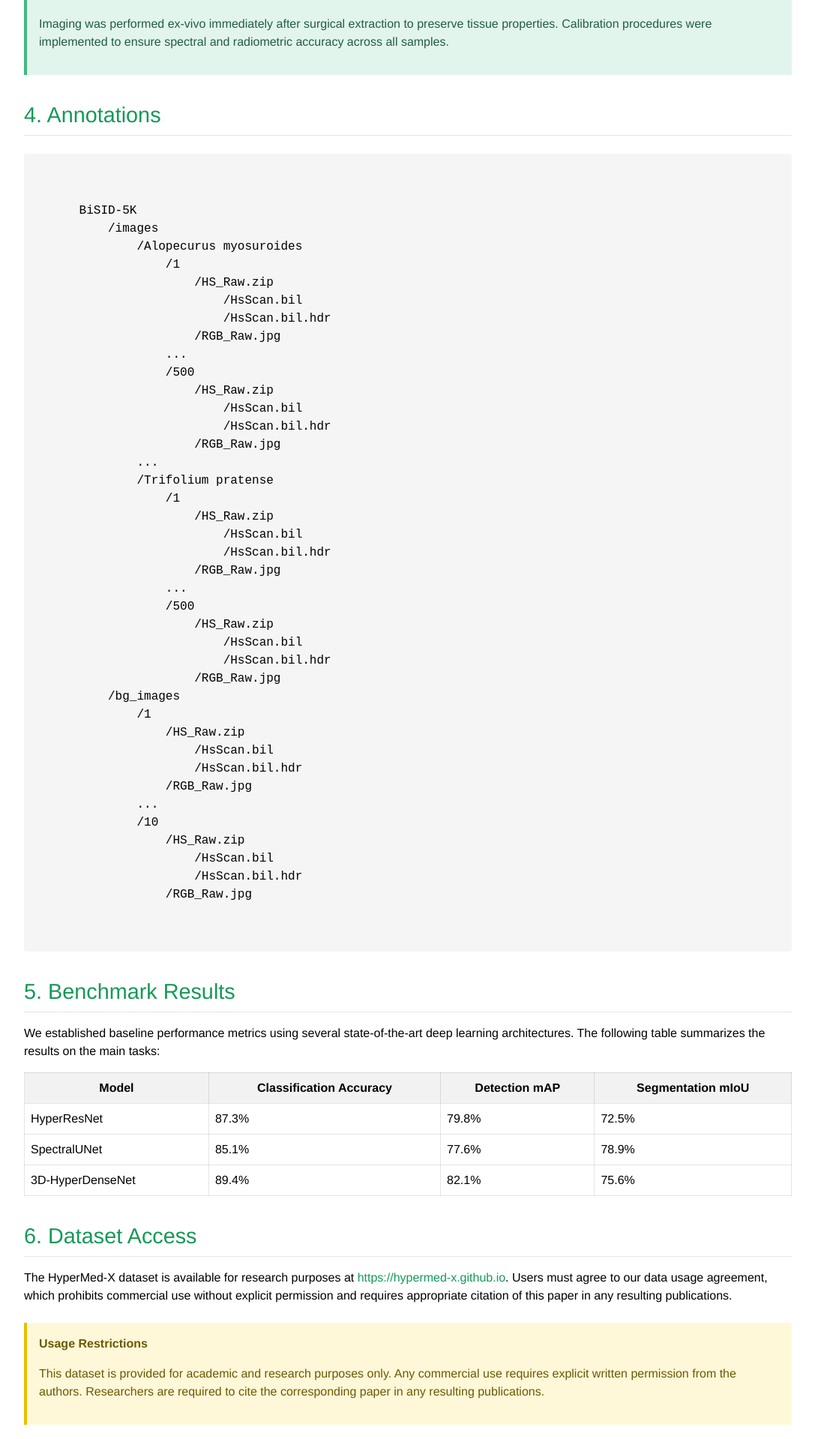
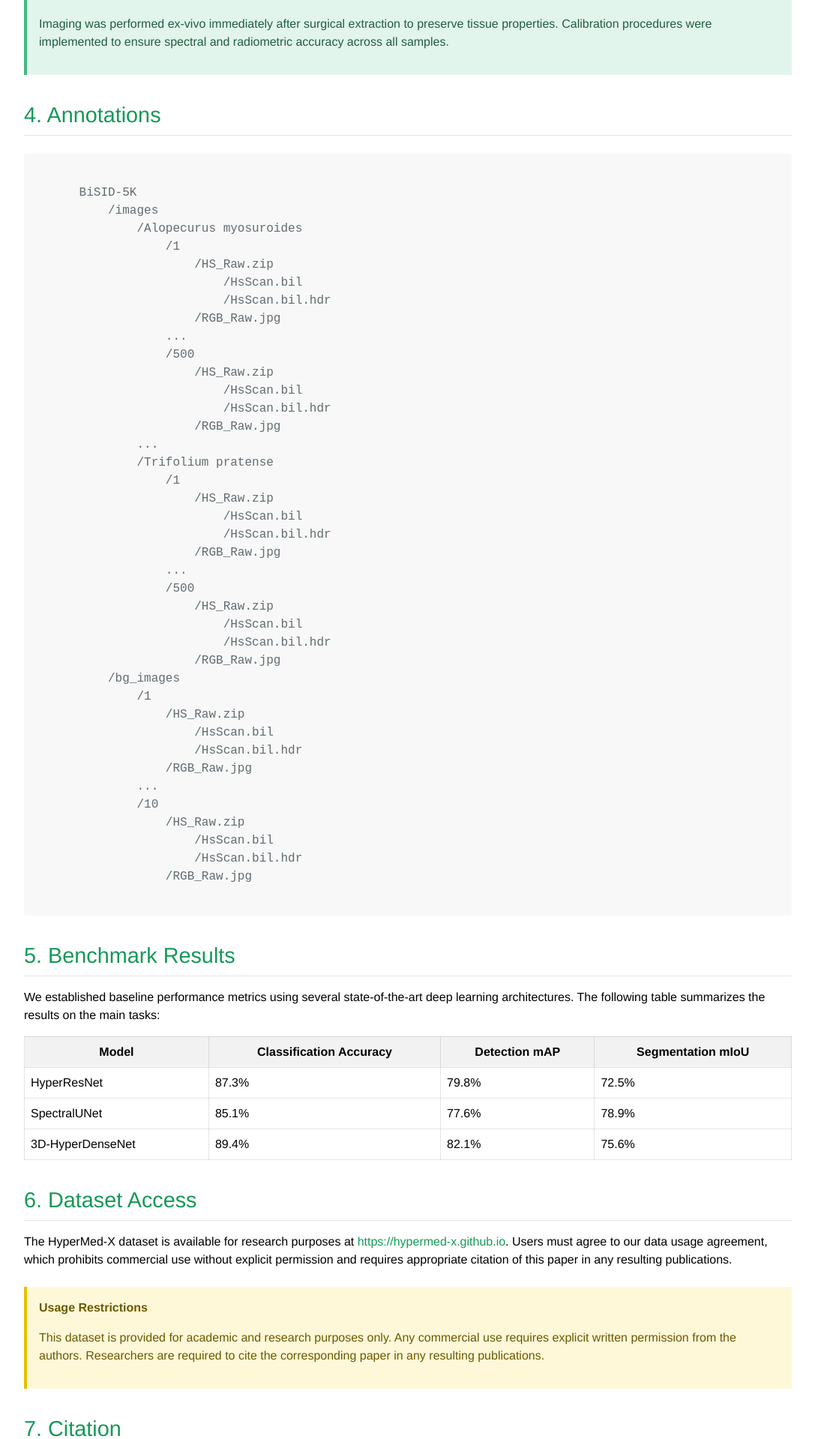
Before and after one commit to max-kuk/bisid-5k, a Jekyll site: the page built from index.md, in a window 1280 px wide. Shown: the part 2472-4391 px from the top of the page at 75% size, without its empty margins (96-1183 px from the left). Built offline with Jekyll 4.4.1, drawn with Linux system fonts in a browser that asks for light colours; our own code applies the rules of GitHub Pages for plain Markdown files.

Commit message:
website update

```diff
--- a/_layouts/default.html
+++ b/_layouts/default.html
@@ -276,7 +276,8 @@
 
     .citation {
       font-family: monospace;
-      background-color: var(--global-code-bg-color);
+      background-color: #f8f8f8;
+      color: #606c71;
       padding: 1rem;
       margin: 1.5rem 0;
       border-radius: 4px;
@@ -286,6 +287,7 @@
     .markdown {
       font-family: monospace;
       background-color: #f8f8f8;
+      color: #606c71;
       padding: 1rem;
       margin: 1.5rem 0;
       border-radius: 4px;
@@ -426,8 +428,7 @@
       </div>
 
       <h2 class="header">4. Annotations</h2>
-      <div class="citation">
-
+      <div class="markdown">
       BiSID-5K
           /images
               /Alopecurus myosuroides
@@ -467,7 +468,6 @@
                       /HsScan.bil
                       /HsScan.bil.hdr
                   /RGB_Raw.jpg
-
             </div>
 
       <h2 class="header">5. Benchmark Results</h2>
```
